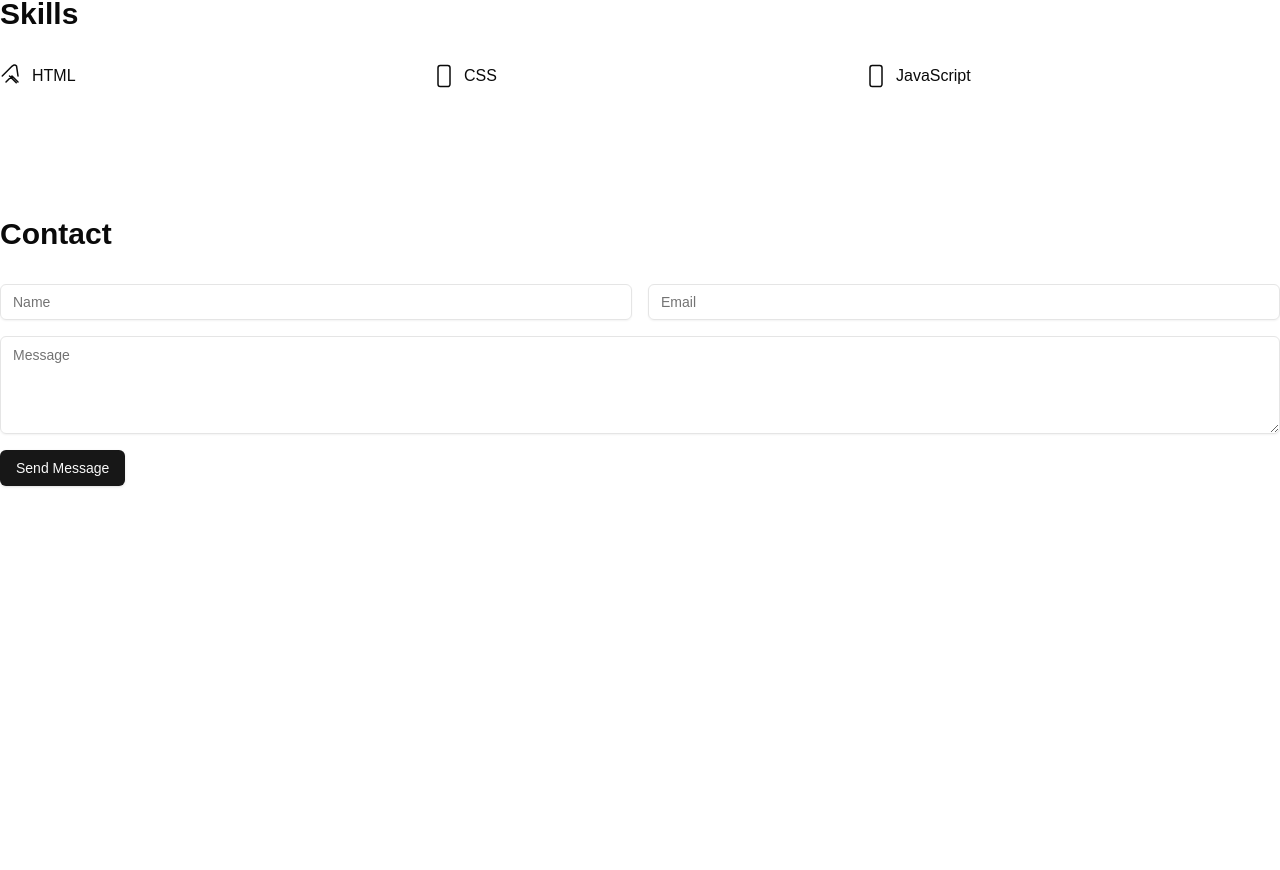
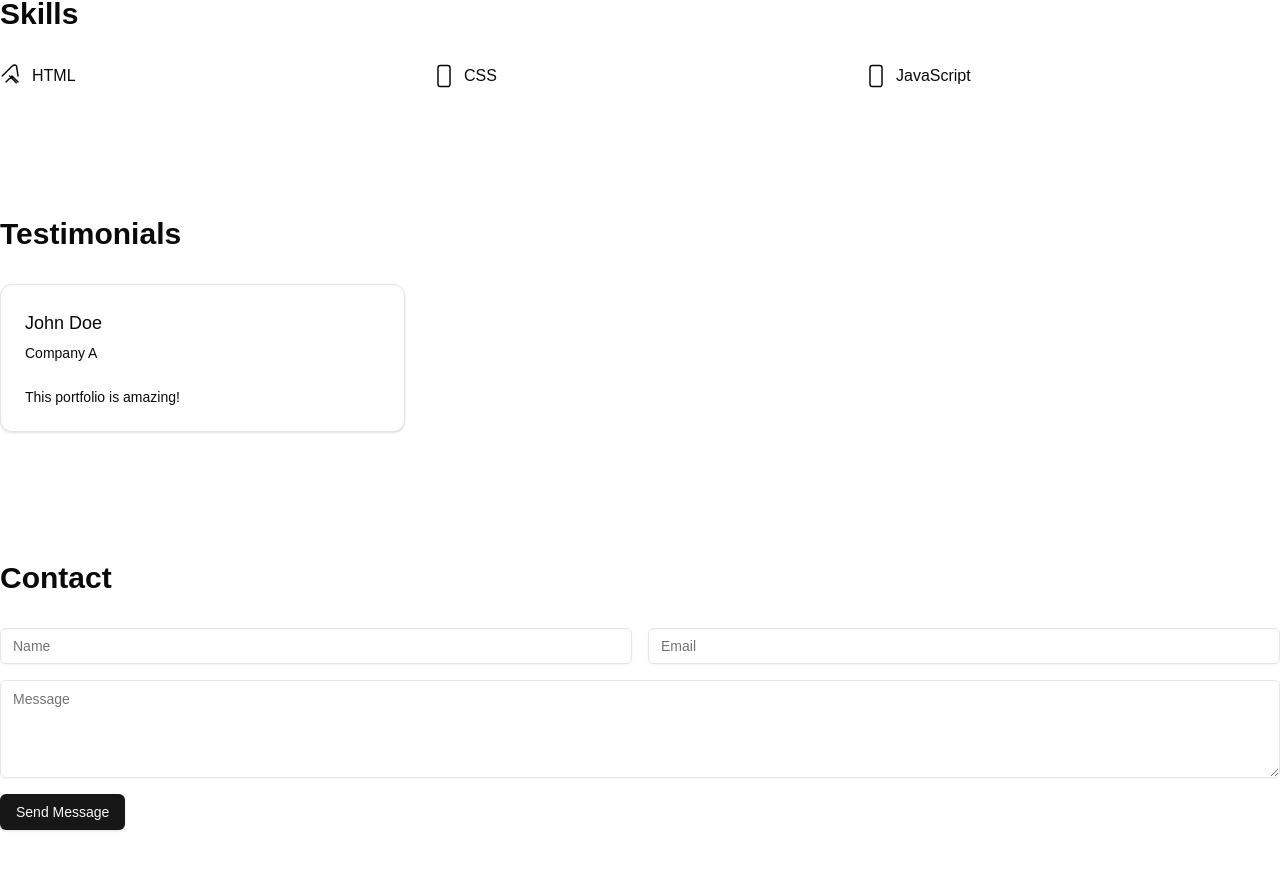
Before and after one commit to Jitendra797/MyPortfolio, a Next.js app in the folder my-portfolio/: page / in a window 1280 px wide. Shown: the part 847-1717 px from the top of the page. Before the commit the page ends 1397 px from the top, so only its background shows below. Built offline with nearby package versions, Linux system fonts and the light colour scheme.

Commit message:
- created testimonal section

```diff
--- a/my-portfolio/app/page.tsx
+++ b/my-portfolio/app/page.tsx
@@ -3,6 +3,7 @@ import { Contact } from "./pages/Contact";
 import { Intro } from "./pages/Introduction";
 import { Projects } from "./pages/Projects";
 import { Skills } from "./pages/Skills";
+import { Testimonials } from "./pages/Testimonals";
 
 export default function Home() {
   return (
@@ -11,6 +12,7 @@ export default function Home() {
       <Projects projects={[]}/>
       <About/>
       <Skills/>
+      <Testimonials/>
       <Contact/>
     </section>
   )
--- a/my-portfolio/app/pages/Testimonals.tsx
+++ b/my-portfolio/app/pages/Testimonals.tsx
@@ -0,0 +1,41 @@
+import { Card, CardContent, CardHeader } from '@/components/ui/card';
+
+interface Testimonial {
+  name: string;
+  company?: string;
+  testimonial: string;
+}
+
+const testimonials: Testimonial[] = [
+  {
+    name: 'John Doe',
+    company: 'Company A',
+    testimonial: 'This portfolio is amazing!',
+  },
+  // Add more testimonials
+];
+
+export function Testimonials() {
+  return (
+    <section className="py-16">
+      <div className="container mx-auto">
+        <h2 className="text-3xl font-bold mb-8">Testimonials</h2>
+        <div className="grid grid-cols-1 sm:grid-cols-2 lg:grid-cols-3 gap-8">
+          {testimonials.map((testimonial) => (
+            <Card key={testimonial.name}>
+              <CardHeader>
+                <h3 className="text-lg font-medium">{testimonial.name}</h3>
+                {testimonial.company && (
+                  <p className="text-sm">{testimonial.company}</p>
+                )}
+              </CardHeader>
+              <CardContent>
+                <p className="text-sm">{testimonial.testimonial}</p>
+              </CardContent>
+            </Card>
+          ))}
+        </div>
+      </div>
+    </section>
+  );
+}
```
